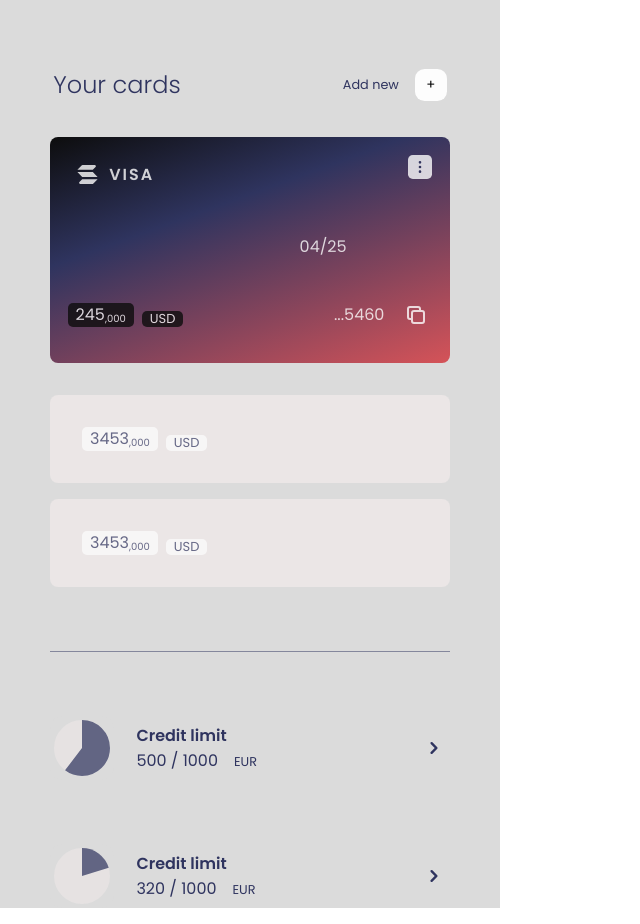
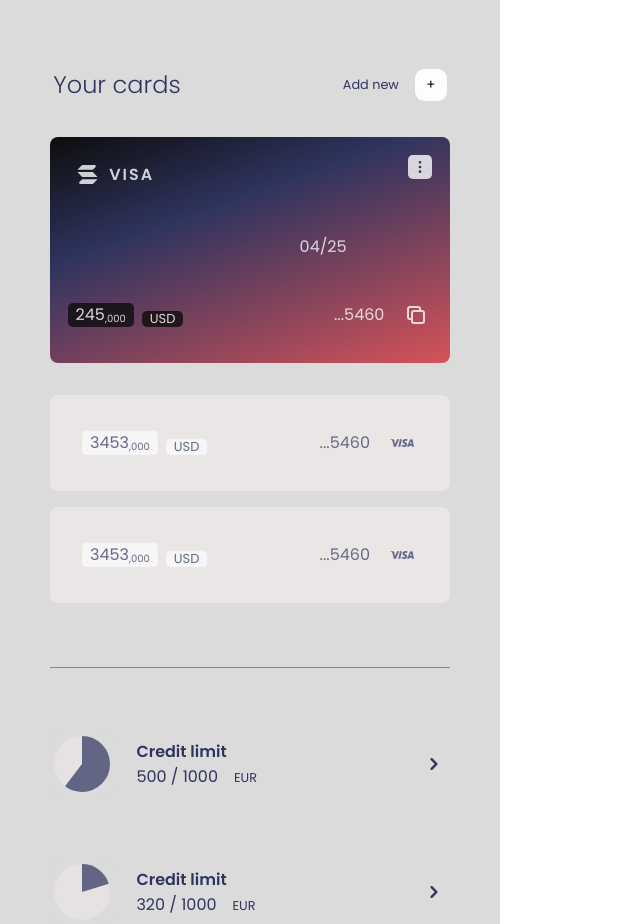
Before and after one commit to billionsjoel/quickTrans, a React (Create React App) app: page / in a window 1280 px wide. Shown: the whole page, without its empty margins (0-640 px from the left). Built offline with nearby package versions, Linux system fonts and the light colour scheme.

Commit message:
Add more info

```diff
--- a/src/components/VisaSection/VisaPill/index.js
+++ b/src/components/VisaSection/VisaPill/index.js
@@ -12,7 +12,10 @@ const VisaPill = () => (
         <span className={style.type}>USD</span>
       </div>
 
-
+      <div className={style.more}>
+        <span>...5460</span>
+        <RiVisaLine className={style.set} />
+      </div>
     </div>
 
   </div>
```
